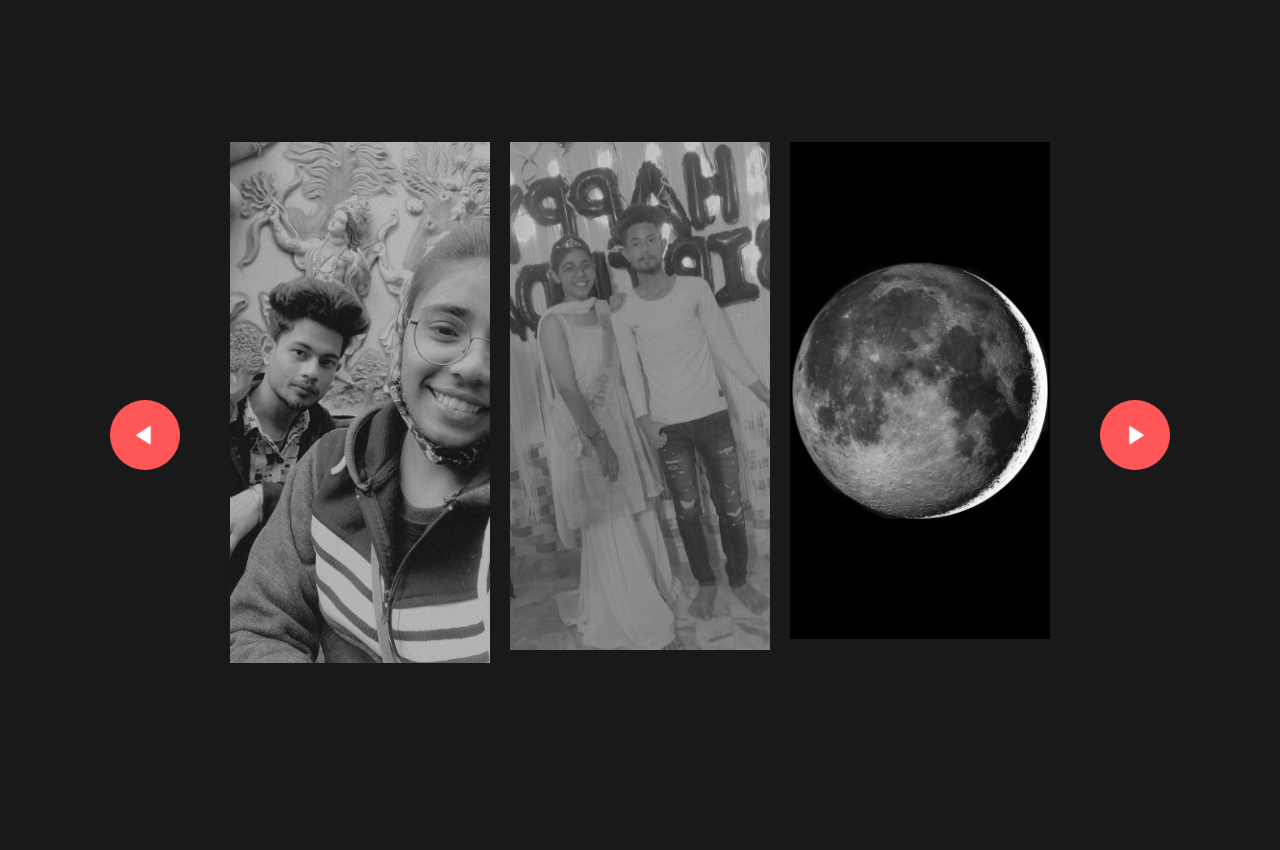
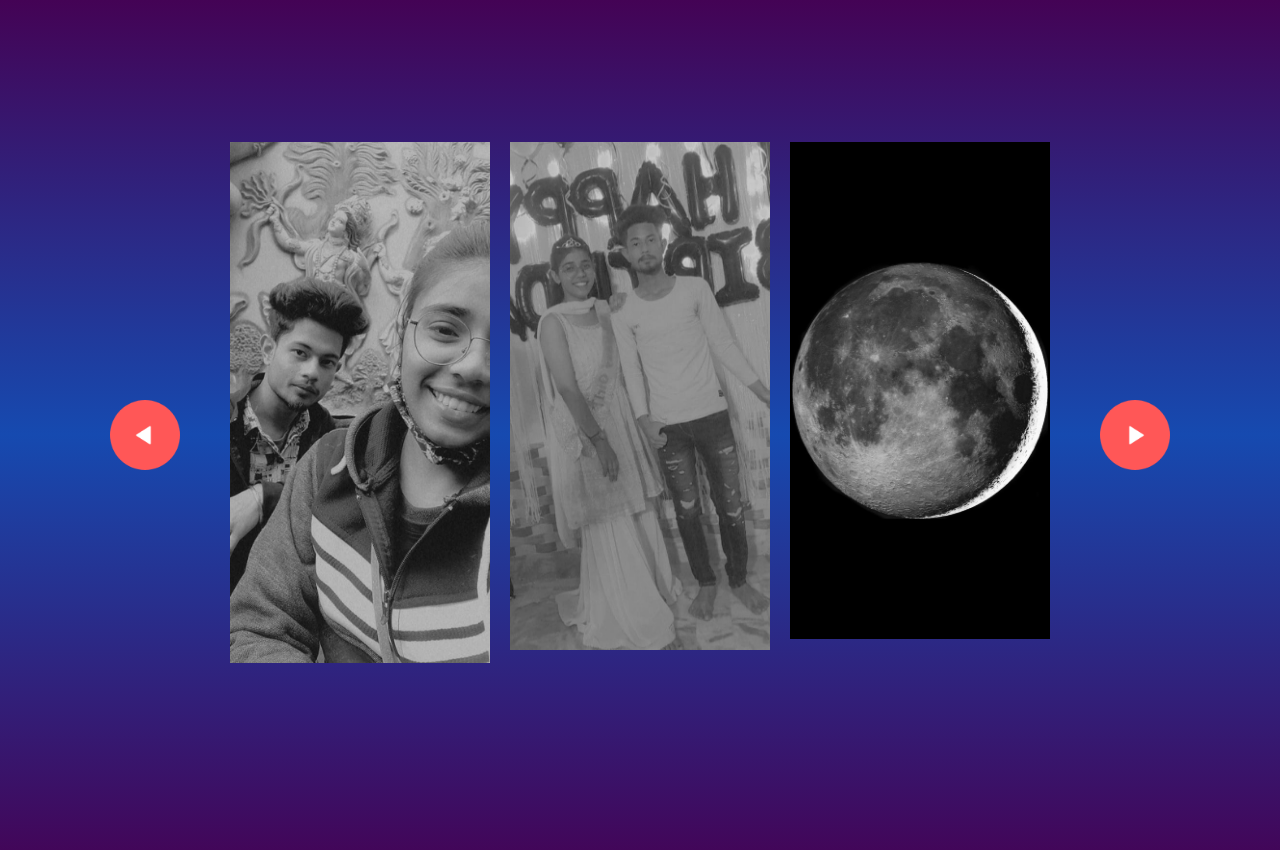
Before and after one commit to Prashantyadav91/Special_Gallery, a plain HTML site: page index.html in a window 1280 px wide. Drawn offline with Linux system fonts and the light colour scheme.

Commit message:
Update style.css

```diff
--- a/style.css
+++ b/style.css
@@ -5,7 +5,7 @@
     font-family: "Poppins", sans-serif;
 }
 body{
-    background: #191919;
+    background: linear-gradient(180deg,#440355,#164ab0,#440355);
 }
 .gallery{
     width: 900px;
```
